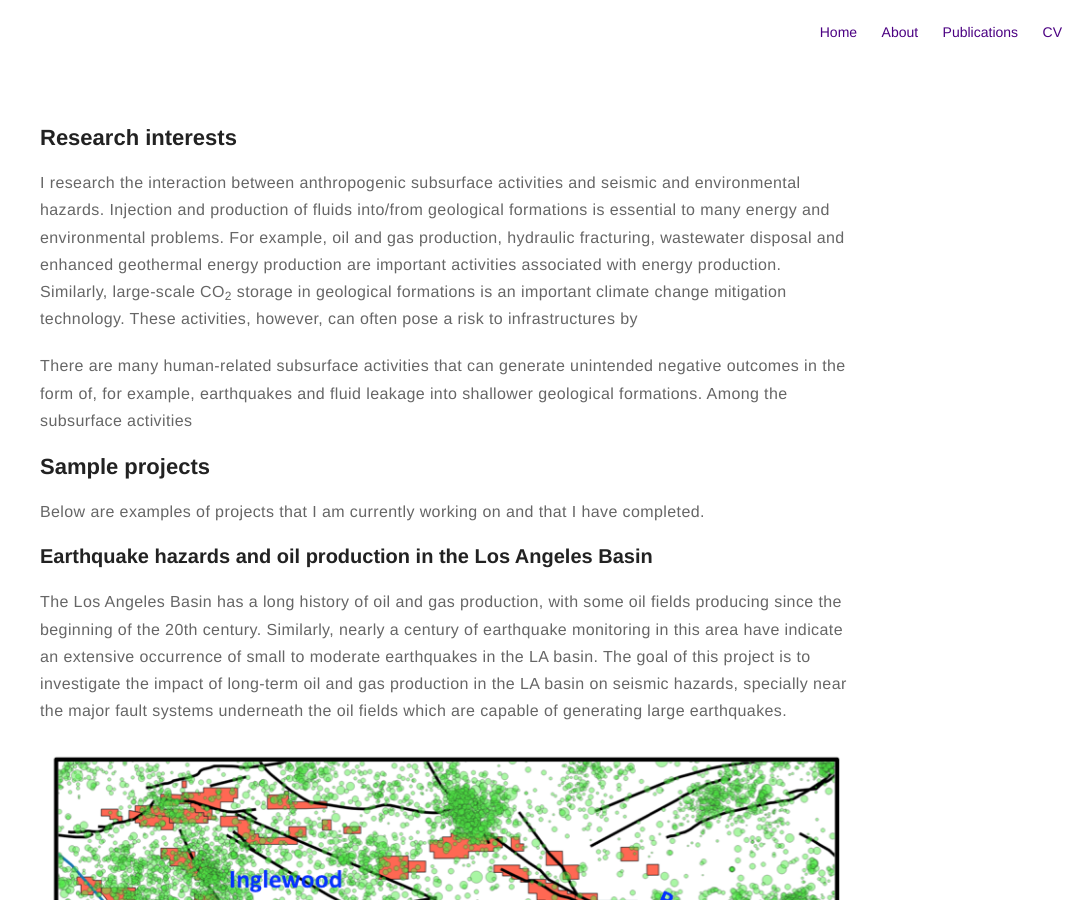
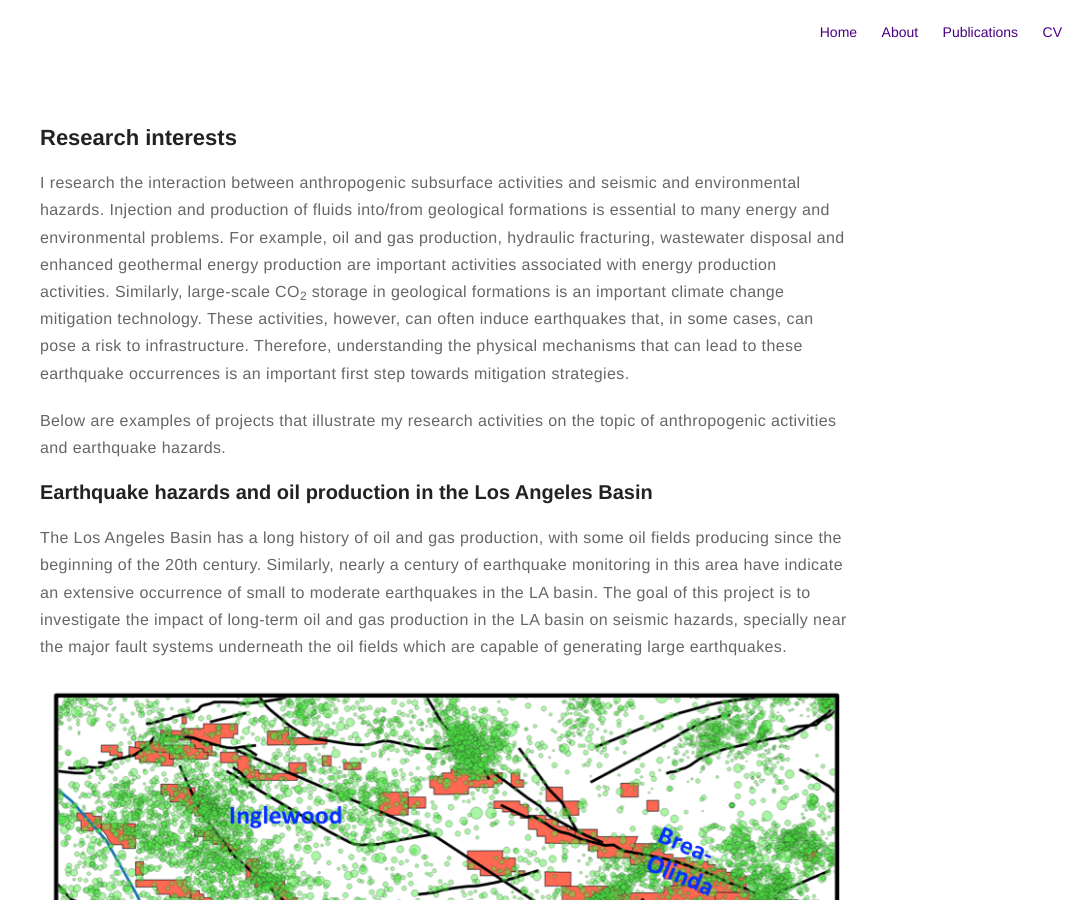
Before and after one commit to josimarsilva/josimarsilva.github.io, a Jekyll site: the page built from research.md, in a window 1280 px wide and 900 px high. Shown: the whole window, without its empty margins (195-1280 px from the left). Built offline with Jekyll 4.4.1, drawn with Linux system fonts in a browser that asks for light colours; some of the changed text lies outside the part shown.

Commit message:
modified files

```diff
--- a/research.md
+++ b/research.md
@@ -3,13 +3,9 @@ layout: page
 title: Research
 ---
 ## Research interests
-I research the interaction between anthropogenic subsurface activities and seismic and environmental hazards. Injection and production of fluids into/from geological formations is essential to many energy and environmental problems. For example, oil and gas production, hydraulic fracturing, wastewater disposal and enhanced geothermal energy production are important activities associated with energy production. Similarly, large-scale CO<sub>2</sub> storage in geological formations is an important climate change mitigation technology. These activities, however, can often pose a risk to infrastructures by
+I research the interaction between anthropogenic subsurface activities and seismic and environmental hazards. Injection and production of fluids into/from geological formations is essential to many energy and environmental problems. For example, oil and gas production, hydraulic fracturing, wastewater disposal and enhanced geothermal energy production are important activities associated with energy production activities. Similarly, large-scale CO<sub>2</sub> storage in geological formations is an important climate change mitigation technology. These activities, however, can often induce earthquakes that, in some cases, can pose a risk to infrastructure. Therefore, understanding the physical mechanisms that can lead to these earthquake occurrences is an important first step towards mitigation strategies.
 
- There are many human-related subsurface activities that can generate unintended negative outcomes in the form of, for example, earthquakes and fluid leakage into shallower geological formations. Among the subsurface activities
-
-## Sample projects
-
-Below are examples of projects that I am currently working on and that I have completed.
+Below are examples of projects that illustrate my research activities on the topic of anthropogenic activities and earthquake hazards.
 
 ### Earthquake hazards and oil production in the Los Angeles Basin
 
```
Also changed, not shown: other parts of research.md (+1 -1 lines), 2 other files.
